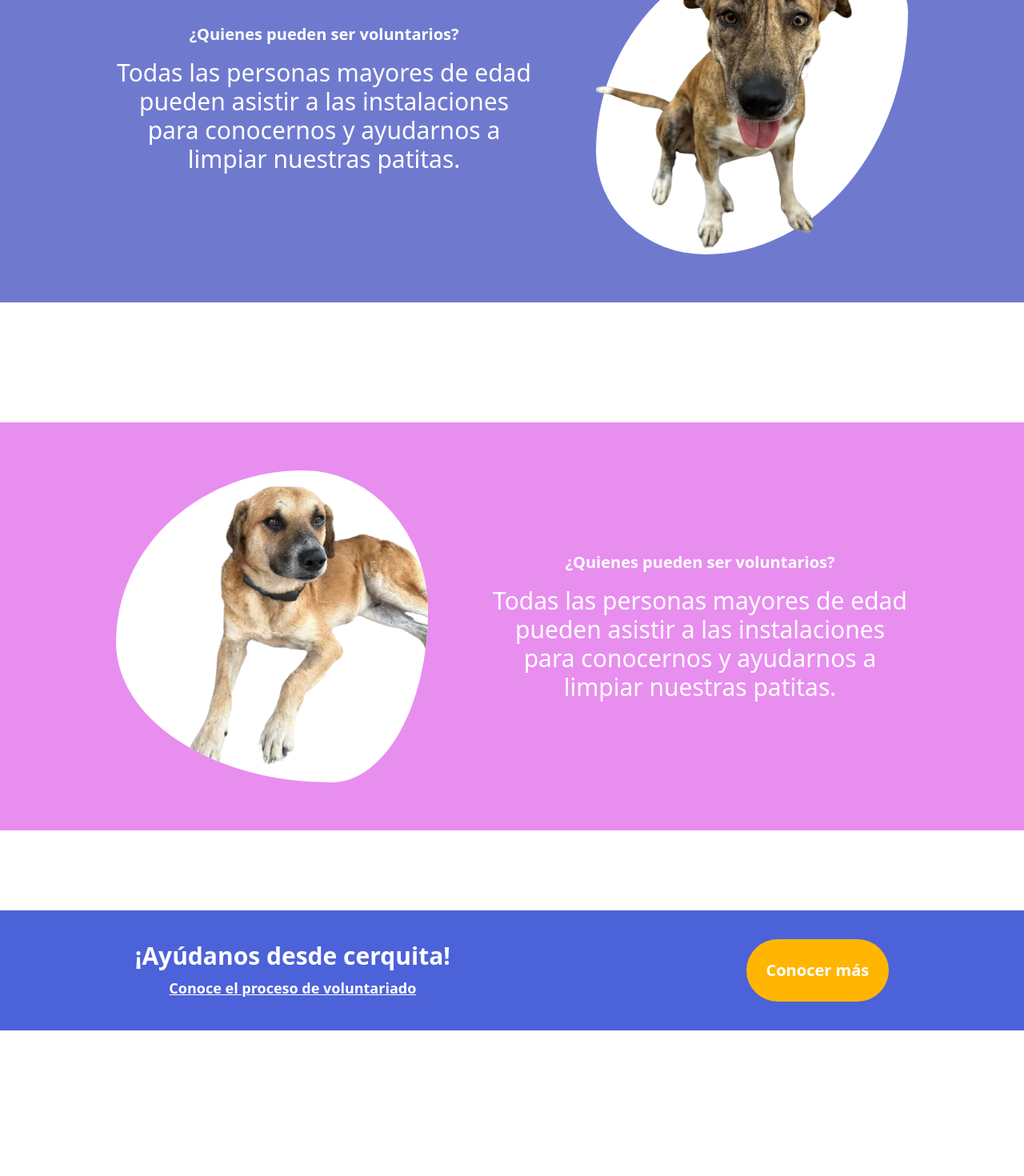
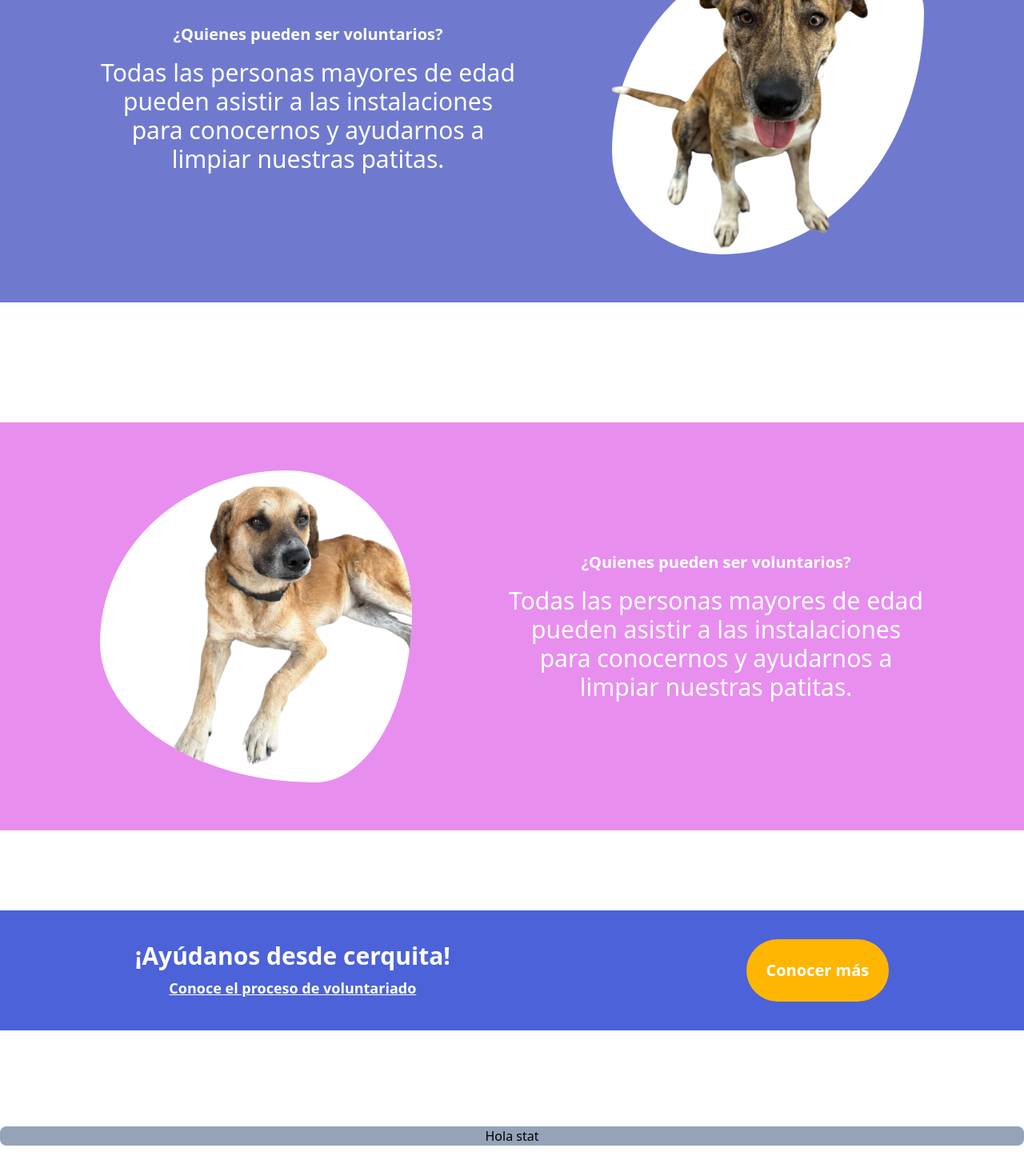
Before and after one commit to Tongother/dejando-huella, a Next.js app: page / in a window 1280 px wide. Shown: the part 232-1702 px from the top of the page at 80% size. Before the commit the page ends 1520 px from the top, so only its background shows below. Built offline with nearby package versions, Linux system fonts and the light colour scheme; a web font is replaced by a local one.

Commit message:
11/10/2024 UPDATE: Añadí animaciones de hover al componente info

```diff
--- a/src/app/components/info/info.css
+++ b/src/app/components/info/info.css
@@ -22,6 +22,10 @@
         width: 390px;
         height: 390px;
         background: #FFFFFF;
+        transition: transform 0.3s ease;
+    }
+    .forma:hover {
+        transform: scale(1.2);
     }
     .forma2{
         border-radius: 60% 40% 31% 69% / 55% 45% 55% 45%;
@@ -29,5 +33,9 @@
         height: 390px;
         background: #FFFFFF;
         overflow: hidden;
+        transition: transform 0.3s ease;
+    }
+    .forma2:hover{
+        transform: scale(1.2);
     }
 }
--- a/src/app/components/info/info.tsx
+++ b/src/app/components/info/info.tsx
@@ -6,7 +6,7 @@ const Info = ()=>{
 	return <section className="lg:py-[100px]">
 		<article className="flex flex-col lg:flex-row-reverse items-center justify-center lg:bg-[#6f7acf] lg:mb-[150px] lg:py-10">
 			<div id="imagen" className="flex justify-center py-5">
-				<div className="forma relative lg:ml-[80px]">
+				<div className="forma relative lg:ml-[120px]">
 					<Image src={chonapng.src} alt="perrito" fill/>
 				</div>
 			</div>
@@ -18,7 +18,7 @@ const Info = ()=>{
 
 		<article className="flex flex-col lg:flex-row items-center justify-center lg:bg-[#E88EEF] lg:py-10">
 			<div id="imagen" className="flex justify-center py-5">
-				<div className="forma2 relative lg:mr-[80px]">
+				<div className="forma2 relative lg:mr-[120px]">
 					<Image src={gerry.src} alt="perrito" fill/>
 				</div>
 			</div>
--- /dev/null
+++ b/src/app/components/stats/index.tsx
@@ -0,0 +1,2 @@
+import Stats from "./stats";
+export default Stats;
--- /dev/null
+++ b/src/app/components/stats/stat/index.tsx
@@ -0,0 +1,2 @@
+import Stat from "./stat";
+export default Stat;
--- /dev/null
+++ b/src/app/components/stats/stat/stat.tsx
@@ -0,0 +1,8 @@
+const Stat = ()=>{
+    return(
+        <div className="bg-slate-400 rounded-lg flex flex-col justify-center items-center w-full">
+            Hola stat
+        </div>
+    );
+}
+export default Stat;
--- /dev/null
+++ b/src/app/components/stats/stats.tsx
@@ -0,0 +1,9 @@
+import Stat from "./stat/stat";
+const Stats = ()=>{
+    return(
+        <section className="w-full h-[600px] py-[120px]">
+            <Stat/>
+        </section>
+    )
+}
+export default Stats;
--- a/src/app/page.tsx
+++ b/src/app/page.tsx
@@ -1,15 +1,15 @@
 
 import Info from "./components/info/info";
 import Banner from "./components/banner/Banner";
+import Stats from "./components/stats";
 export default function Home() {
   return (
     <>
-      <Info>
-
-      </Info>
+      <Info/>
       <Banner>
 
       </Banner>
+      <Stats/>
     </>
   );
 }
```
Also changed, not shown: src/app/components/info/index.tsx (renamed from src/app/components/info/page.tsx).
